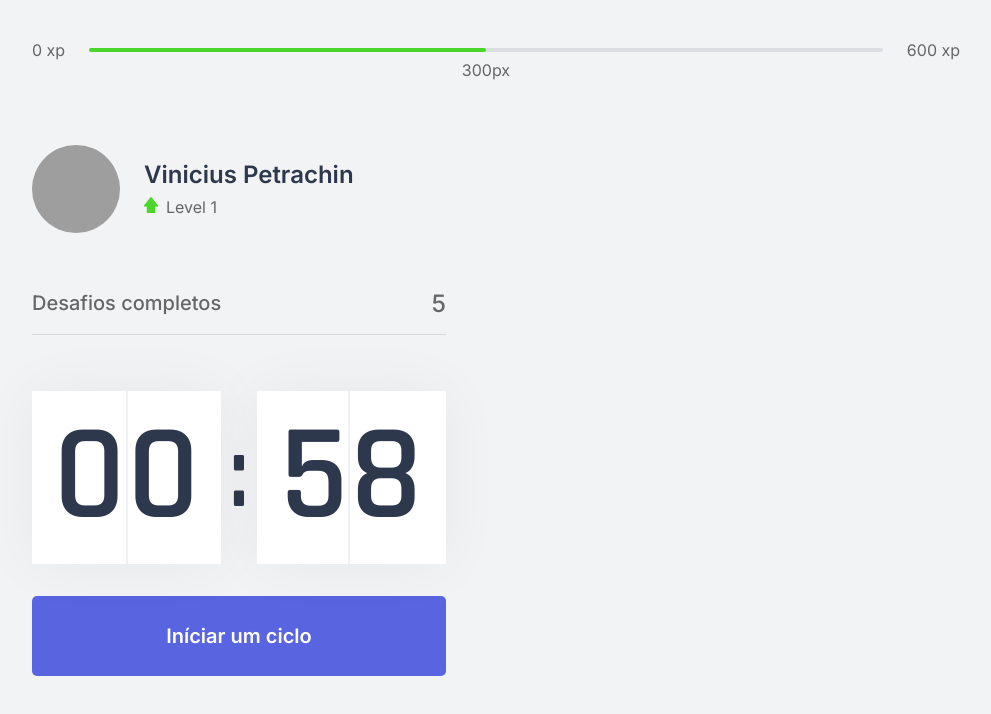
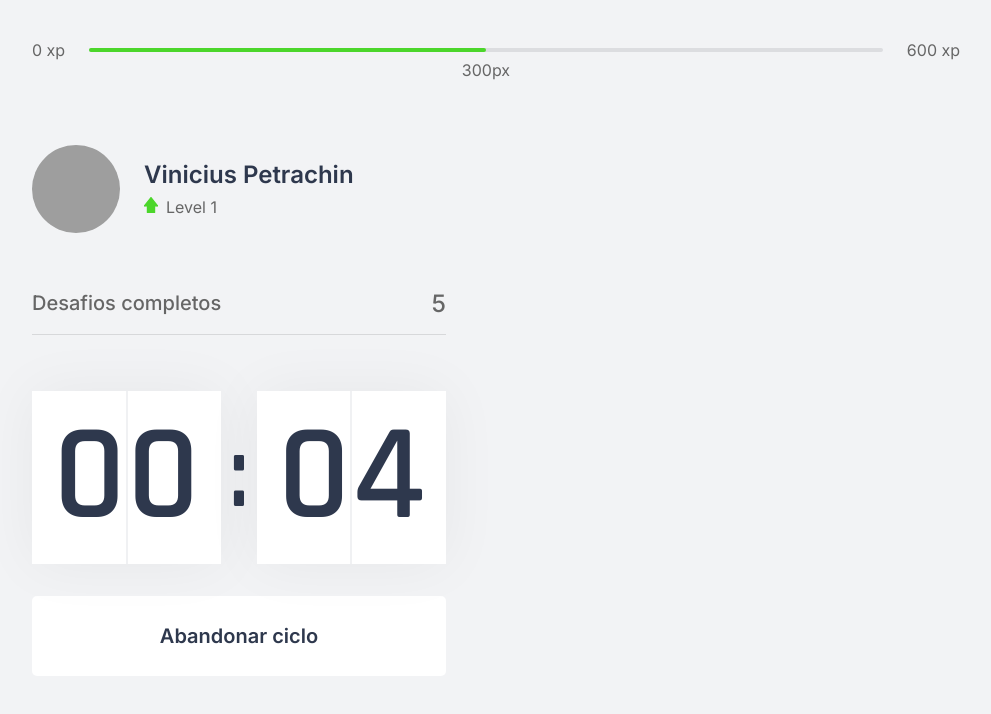
Before and after one commit to viniciuspetrachin/Move-It-the-Pomodoro-App-using-Next.js, a Next.js app: page / in a window 1280 px wide. Both pictures are taken after a click on the button "Iníciar um ciclo". Shown: the top 714 px of the page, without its empty margins (144-1135 px from the left). Built offline with nearby package versions, Linux system fonts and the light colour scheme; grey boxes are pictures that could not be loaded.

Commit message:
Countdown component finished

```diff
--- a/src/components/Countdown.tsx
+++ b/src/components/Countdown.tsx
@@ -1,30 +1,40 @@
 import { useState, useEffect } from 'react'
 import styles from '../styles/components/Countdown.module.css'
-// first
+
+let countdownTimeout: NodeJS.Timeout
+
 export function Countdown() {
 
-  const [time, setTime] = useState(1*60);
+  const [time, setTime] = useState(0.1 * 60);
+  const [isActive, setIsActive] = useState(false);
+  const [hasFinished, setHasFinished] = useState(false);
 
-  const [active, setActive] = useState(false)
-
-  const minutes = Math.floor(time/60);
-
+  const minutes = Math.floor(time / 60);
   const seconds = time % 60;
 
   const [minuteLeft, minuteRight] = String(minutes).padStart(2, '0').split('');
   const [secondLeft, secondRight] = String(seconds).padStart(2, '0').split('');
 
-  function startCountdown(){
-    setActive(true)
+  function startCountdown() {
+    setIsActive(true)
+  }
+
+  function resetCountdown() {
+    clearTimeout(countdownTimeout)
+    setIsActive(false)
+    setTime(0.1 * 60)
   }
 
   useEffect(() => {
-    if(active && time > 0){
-      setTimeout(() => {
-        setTime(time-1)
+    if (isActive && time > 0) {
+      countdownTimeout = setTimeout(() => {
+        setTime(time - 1);
       }, 1000)
+    } else if (isActive && time === 0) {
+      setHasFinished(true);
+      setIsActive(false);
     }
-  }, [active, time])
+  }, [isActive, time])
 
   return (
     <div>
@@ -39,7 +49,40 @@
           <span>{secondRight}</span>
         </div>
       </div>
-      <button type="button" className={styles.countdownButton} onClick={startCountdown}>Iníciar um ciclo</button>
+
+      {hasFinished ? (
+        <button
+          disabled
+          className={styles.countdownButton}
+        >
+          Ciclo encerrado
+        </button>
+      ) : (
+          <>
+            {
+              isActive ? (
+                <button
+                  type="button"
+                  className={`${styles.countdownButton} ${styles.countdownButtonActive}`}
+                  onClick={resetCountdown}
+                >
+                  { isActive ? 'Abandonar ciclo' : ' Iníciar um ciclo'}
+                </button>
+              ) : (
+                  <button
+                    type="button"
+                    className={styles.countdownButton}
+                    onClick={startCountdown}
+                  >
+                    { isActive ? 'Abandonar ciclo' : ' Iníciar um ciclo'}
+                  </button>
+                )
+            }
+          </>
+        )
+      }
+
+
     </div>
   )
 }
--- a/src/styles/components/Countdown.module.css
+++ b/src/styles/components/Countdown.module.css
@@ -45,6 +45,20 @@
   font-weight: 600;
   transition: background-color 0.2;
 }
-.countdownButton:hover {
+.countdownButton:not(:disabled):hover {
  background: var(--blue-dark);
 }
+
+.countdownButtonActive {
+  background: var(--white);
+  color: var(--title);
+}
+.countdownButtonActive:not(:disabled):hover {
+  background: var(--red);
+  color: var(--white);
+}
+.countdownButton:disabled {
+  background: var(--white);
+  color: var(--title);
+  cursor: not-allowed;
+}
```
